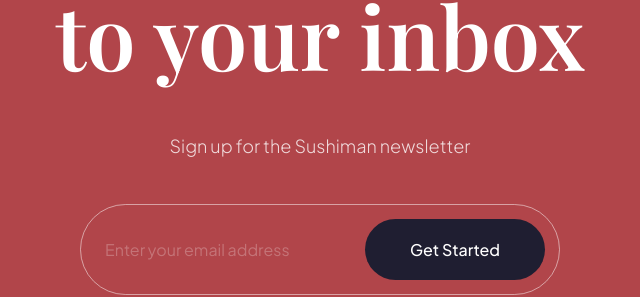
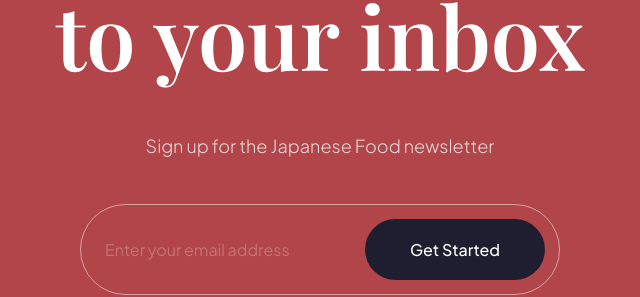
Before and after one commit to jahazieljbh/japanese-food, a website built with Vite: page index.html in a window 1280 px wide. Shown: the part 3912-4209 px from the top of the page, 320-960 px from the left. Built offline with nearby package versions, Linux system fonts and the light colour scheme.

Commit message:
add files

```diff
--- a/index.html
+++ b/index.html
@@ -334,7 +334,7 @@
       Get offers stright <br />
       to your inbox
     </h2>
-    <p data-aos="fade-up">Sign up for the Sushiman newsletter</p>
+    <p data-aos="fade-up">Sign up for the Japanese Food newsletter</p>
 
     <div class="subscription__form" data-aos="fade-up">
       <input type="text" placeholder="Enter your email address"/>
```
Also changed, not shown: README.md (added), 1 other file.
